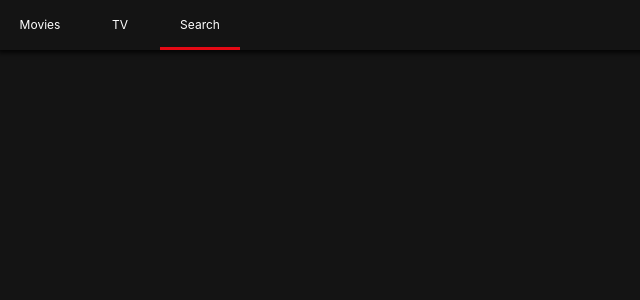
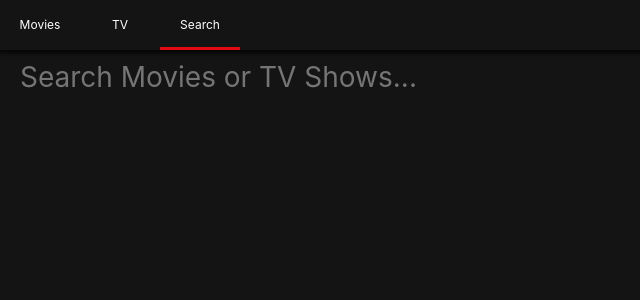
Before and after one commit to eunjin0212/React-Nomflix, a React (Create React App) app: page /#/search in a window 1280 px wide. Shown: the top 300 px of the page, without its empty margins (0-640 px from the left). Built offline with nearby package versions, Linux system fonts and the light colour scheme.

Commit message:
Error Message

```diff
--- /dev/null
+++ b/src/Components/Message.js
@@ -0,0 +1,24 @@
+import React from "react";
+import PropTypes from "prop-types";
+import styled from "styled-components";
+
+const Container = styled.div`
+  width: 100vw;
+  display: flex;
+  justify-content: center;
+`;
+const Text = styled.span`
+  color: ${(props) => props.color};
+  font-size: 20px;
+`;
+const Message = ({ color, text }) => (
+  <Container>
+    <Text color={color}>{text}</Text>
+  </Container>
+);
+
+Message.propTypes = {
+  text: PropTypes.string.isRequired,
+  color: PropTypes.string.isRequired,
+};
+export default Message;
--- a/src/Routes/Home/HomeContainer.js
+++ b/src/Routes/Home/HomeContainer.js
@@ -1,8 +1,8 @@
-import React, { Component } from "react";
+import React from "react";
 import HomePresenter from "./HomePresenter";
 import { moviesApi } from "api";
 
-class HomeContainer extends Component {
+export default class extends React.Component {
   state = {
     nowPlaying: null,
     upcoming: null,
@@ -22,6 +22,7 @@
       const {
         data: { results: popular },
       } = await moviesApi.popular();
+
       this.setState({
         nowPlaying,
         upcoming,
@@ -29,7 +30,7 @@
       });
     } catch {
       this.setState({
-        error: "Can't find movie information.",
+        error: "Can't find movie information.😥",
       });
     } finally {
       this.setState({
@@ -51,5 +52,3 @@
     );
   }
 }
-
-export default HomeContainer;
--- a/src/Routes/Home/HomePresenter.js
+++ b/src/Routes/Home/HomePresenter.js
@@ -3,9 +3,10 @@
 import styled from "styled-components";
 import Section from "../../Components/Section";
 import Loader from "../../Components/Loader";
+import Message from "../../Components/Message";
 
 const Container = styled.div`
-  padding: 0px 10px;
+  padding: 10px 20px;
 `;
 
 const HomePresenter = ({ nowPlaying, popular, upcoming, loading, error }) =>
@@ -14,7 +15,7 @@
   ) : (
     <Container>
       {nowPlaying && nowPlaying.length > 0 && (
-        <Section title="Now Playing M ovies">
+        <Section title="Now Playing Movies">
           {nowPlaying.map((movie) => (
             <span key={movie.id}>{movie.title}</span>
           ))}
--- a/src/Routes/Search/SearchContainer.js
+++ b/src/Routes/Search/SearchContainer.js
@@ -11,16 +11,23 @@
     error: null,
   };
 
-  componentDidMount() {
-    this.handleSubmit();
-  }
-
-  handleSubmit = () => {
+  handleSubmit = (event) => {
+    event.preventDefault();
     const { searchTerm } = this.state;
     if (searchTerm !== "") {
       this.searchByTerm();
     }
   };
+  updateTerm = (event) => {
+    const {
+      target: { value },
+    } = event;
+
+    this.setState({
+      searchTerm: value,
+    });
+  };
+
   searchByTerm = async () => {
     const { searchTerm } = this.state;
     this.setState({
@@ -38,7 +45,7 @@
         tvResults,
       });
     } catch {
-      this.setState({ error: "Can't find results." });
+      this.setState({ error: "Can't find results.😥" });
     } finally {
       this.setState({ loading: false });
     }
@@ -52,6 +59,7 @@
         searchTerm={searchTerm}
         loading={loading}
         error={error}
+        updateTerm={this.updateTerm}
         handleSubmit={this.handleSubmit}
       />
     );
--- a/src/Routes/Search/SearchPresenter.js
+++ b/src/Routes/Search/SearchPresenter.js
@@ -1,6 +1,22 @@
 import React from "react";
 import PropTypes from "prop-types";
 import styled from "styled-components";
+import Loader from "../../Components/Loader";
+import Section from "../../Components/Section";
+import Message from "../../Components/Message";
+
+const Container = styled.div`
+  padding: 10px 20px;
+`;
+const Form = styled.form`
+  margin-bottom: 50px;
+`;
+const Input = styled.input`
+  all: unset;
+  font-size: 28px;
+  width: 100%;
+  height: 100%;
+`;
 
 const SearchPresenter = ({
   movieResults,
@@ -9,7 +25,45 @@
   searchTerm,
   handleSubmit,
   error,
-}) => null;
+  updateTerm,
+}) => (
+  <Container>
+    <Form onSubmit={handleSubmit}>
+      <Input
+        placeholder="Search Movies or TV Shows..."
+        value={searchTerm}
+        onChange={updateTerm}
+      />
+    </Form>
+    {loading ? (
+      <Loader />
+    ) : (
+      <>
+        {movieResults && movieResults.length > 0 && (
+          <Section title="Movie Results">
+            {movieResults.map((movie) => (
+              <span key={movie.id}>{movie.title}</span>
+            ))}
+          </Section>
+        )}
+        {tvResults && tvResults.length > 0 && (
+          <Section title="TV Show Results">
+            {tvResults.map((show) => (
+              <span key={show.id}>{show.name}</span>
+            ))}
+          </Section>
+        )}
+      </>
+    )}
+    {error && <Message color="#e74c3c" text={error} />}
+    {tvResults &&
+      movieResults &&
+      tvResults.length === 0 &&
+      movieResults.length === 0 && (
+        <Message text="Nothing found" color="#95a5a6" />
+      )}
+  </Container>
+);
 
 SearchPresenter.propTypes = {
   movieResults: PropTypes.array,
@@ -18,6 +72,7 @@
   searchTerm: PropTypes.string,
   loading: PropTypes.bool.isRequired,
   handleSubmit: PropTypes.func.isRequired,
+  updateTerm: PropTypes.func.isRequired,
 };
 
 export default SearchPresenter;
--- a/src/Routes/TV/TVContainer.js
+++ b/src/Routes/TV/TVContainer.js
@@ -25,7 +25,7 @@
       this.setState({ topRated, popular, airingToday });
     } catch {
       this.setState({
-        error: "Can't find TV information.",
+        error: "Can't find TV information.😥",
       });
     } finally {
       this.setState({ loading: false });
--- a/src/Routes/TV/TVPresenter.js
+++ b/src/Routes/TV/TVPresenter.js
@@ -3,9 +3,10 @@
 import styled from "styled-components";
 import Section from "Components/Section";
 import Loader from "Components/Loader";
+import Message from "../../Components/Message";
 
 const Container = styled.div`
-  padding: 10px;
+  padding: 10px 20px;
 `;
 const TVPresenter = ({ topRated, popular, airingToday, loading, error }) =>
   loading ? (
```
